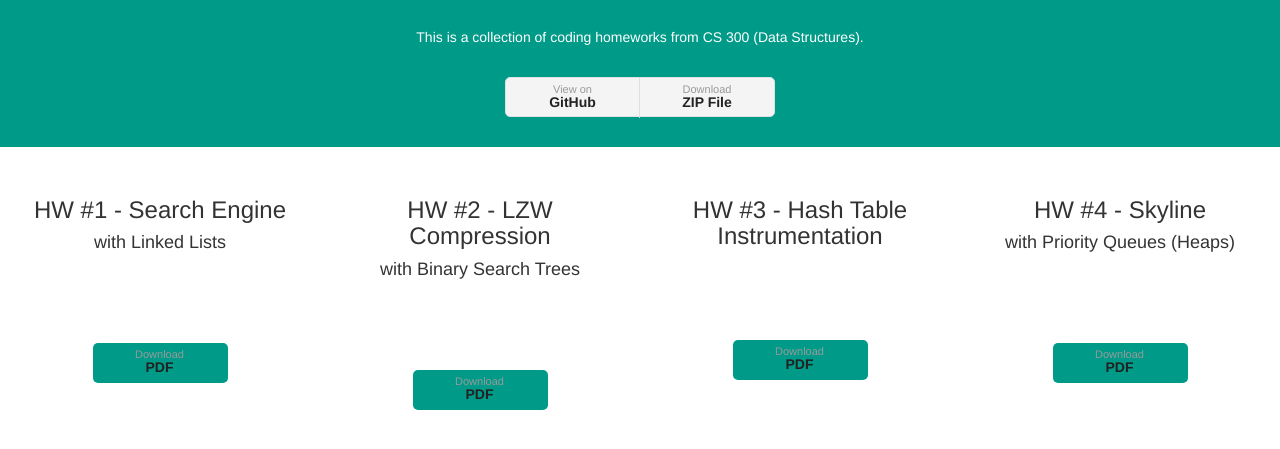
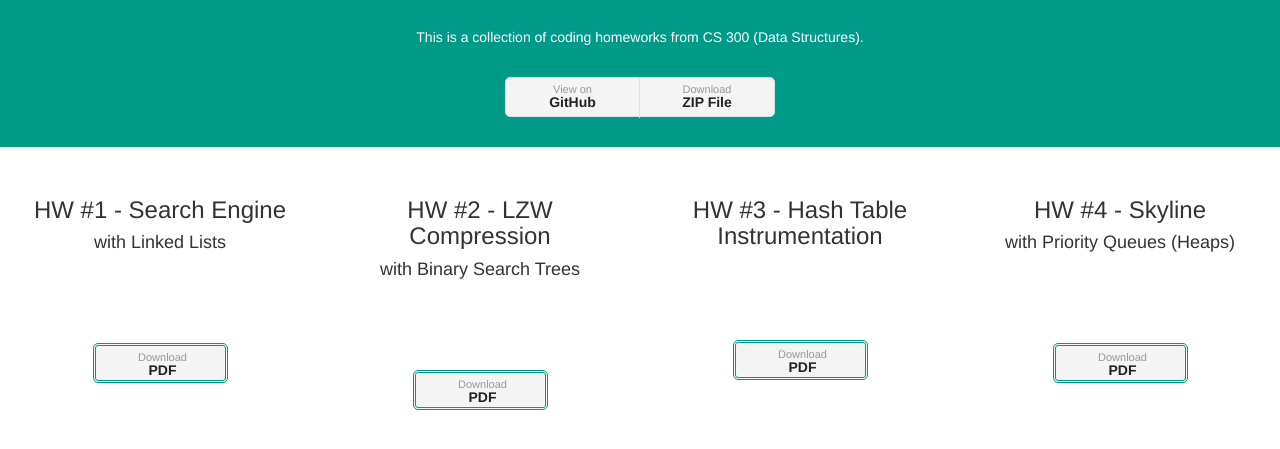
Before and after one commit to berkanteber/data-structure-hws, a plain HTML site: page docs/index.html in a window 1280 px wide. Shown: the part 109-558 px from the top of the page. Drawn offline with Linux system fonts and the light colour scheme.

Commit message:
Site Update

```diff
--- a/docs/css/style.css
+++ b/docs/css/style.css
@@ -81,8 +81,10 @@ html, body, div
   list-style:none;
   height:40px;
   padding:0;
-  background: #009b88;
-  border-radius:5px;
+  background: #f4f4f4;
+	border-color: #009b88;
+	border-style: double;
+	border-radius:5px;
   width:135px;
 }
 
```
